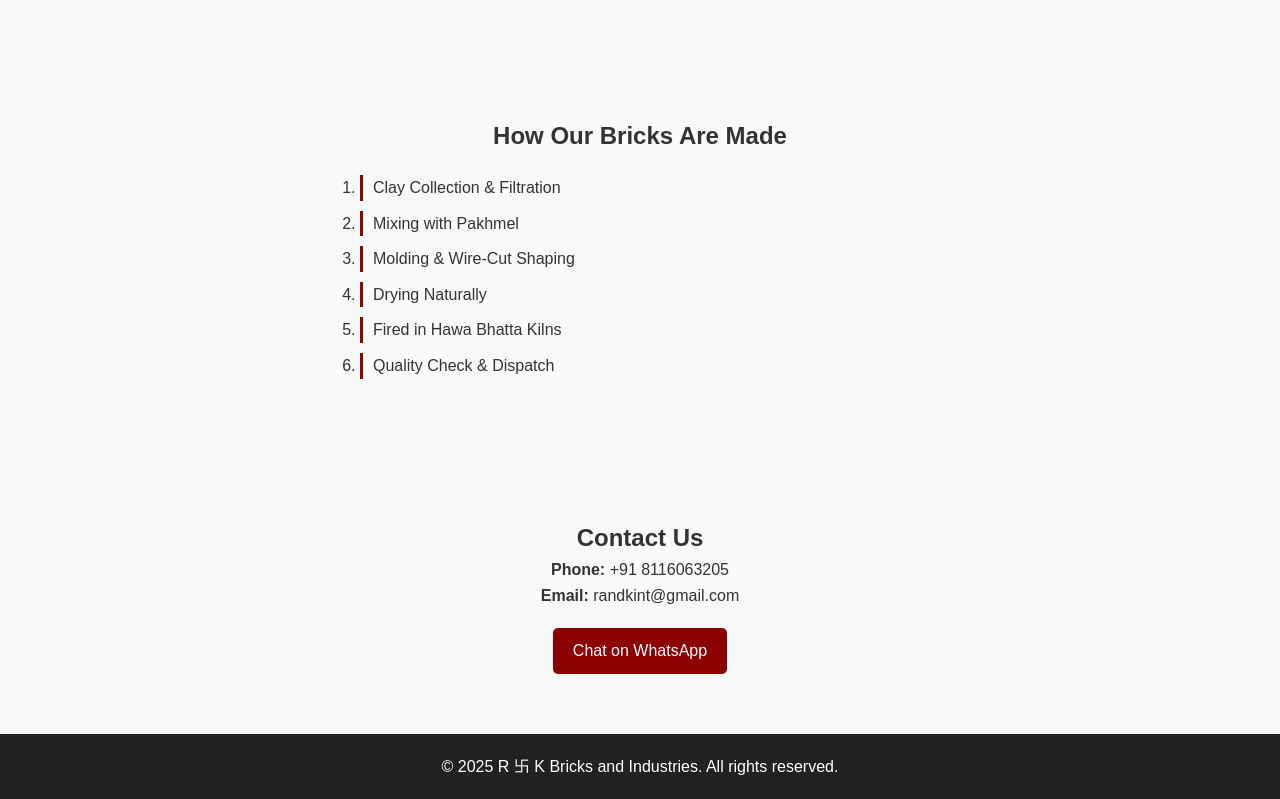
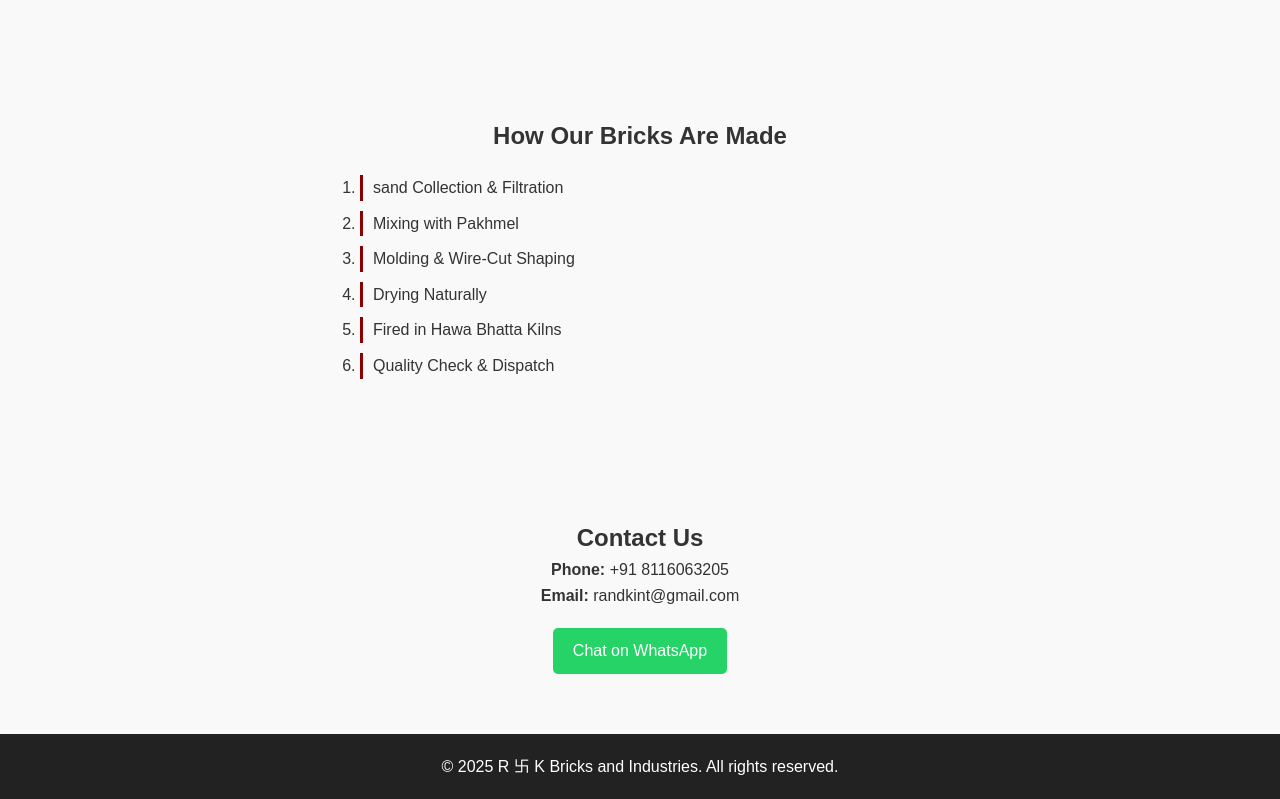
Before and after one commit to anurag1222-ctrl/R-K-bricks, a plain HTML site: page index.html in a window 1280 px wide. Shown: the part 1890-2689 px from the top of the page. Drawn offline with Linux system fonts and the light colour scheme.

Commit message:
Update index.html

```diff
--- a/index.html
+++ b/index.html
@@ -112,6 +112,16 @@
       display: inline-block;
       margin-top: 20px;
       background-color: #8B0000;
+      color: white;
+      padding: 10px 20px;
+      text-decoration: none;
+      border-radius: 5px;
+    }
+
+    .wbtn {
+      display: inline-block;
+      margin-top: 20px;
+      background-color: #25D366;
       color: white;
       padding: 10px 20px;
       text-decoration: none;
@@ -264,7 +274,7 @@
     <section id="process">
       <h2>How Our Bricks Are Made</h2>
       <ol>
-        <li>Clay Collection & Filtration</li>
+        <li>sand Collection & Filtration</li>
         <li>Mixing with Pakhmel</li>
         <li>Molding & Wire-Cut Shaping</li>
         <li>Drying Naturally</li>
@@ -277,7 +287,7 @@
       <h2>Contact Us</h2>
       <p><strong>Phone:</strong> +91 8116063205</p>
       <p><strong>Email:</strong> randkint@gmail.com</p>
-      <a href="https://wa.me/919262218521" target="_blank" class="btn">Chat on WhatsApp</a>
+      <a href="https://wa.me/919262218521" target="_blank" class="wbtn">Chat on WhatsApp</a>
     </section>
   </main>
 
```
